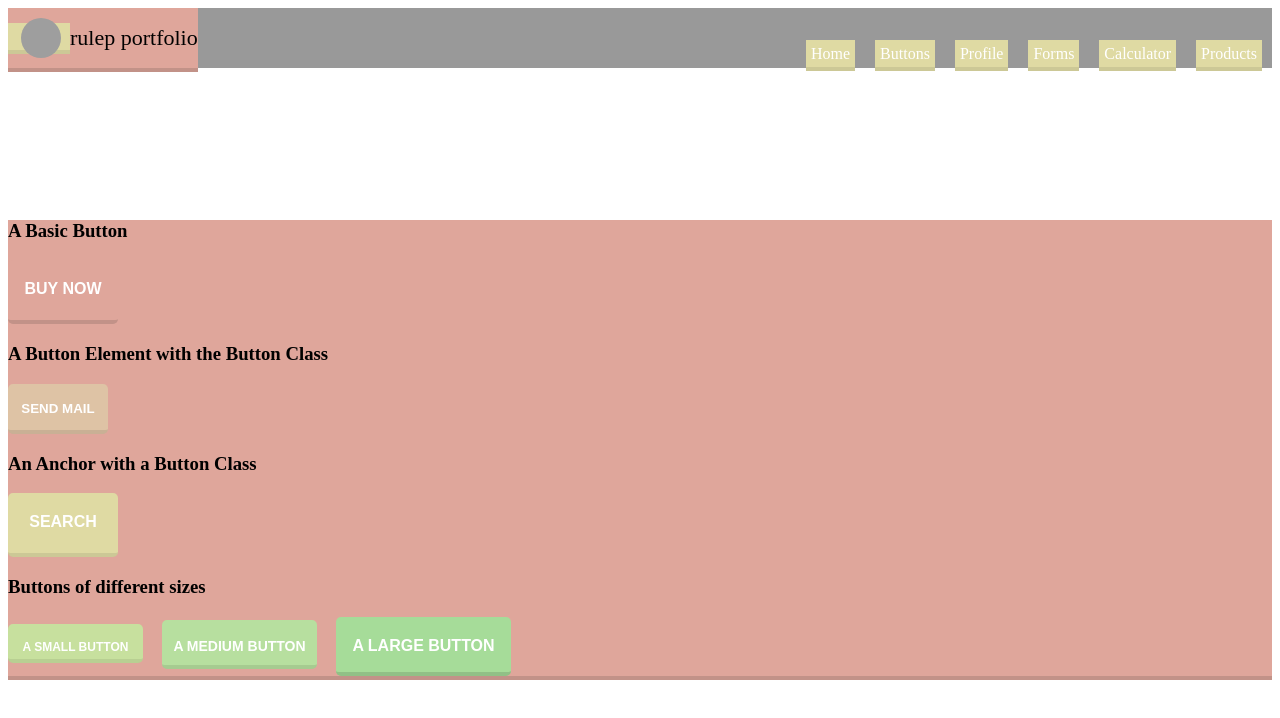
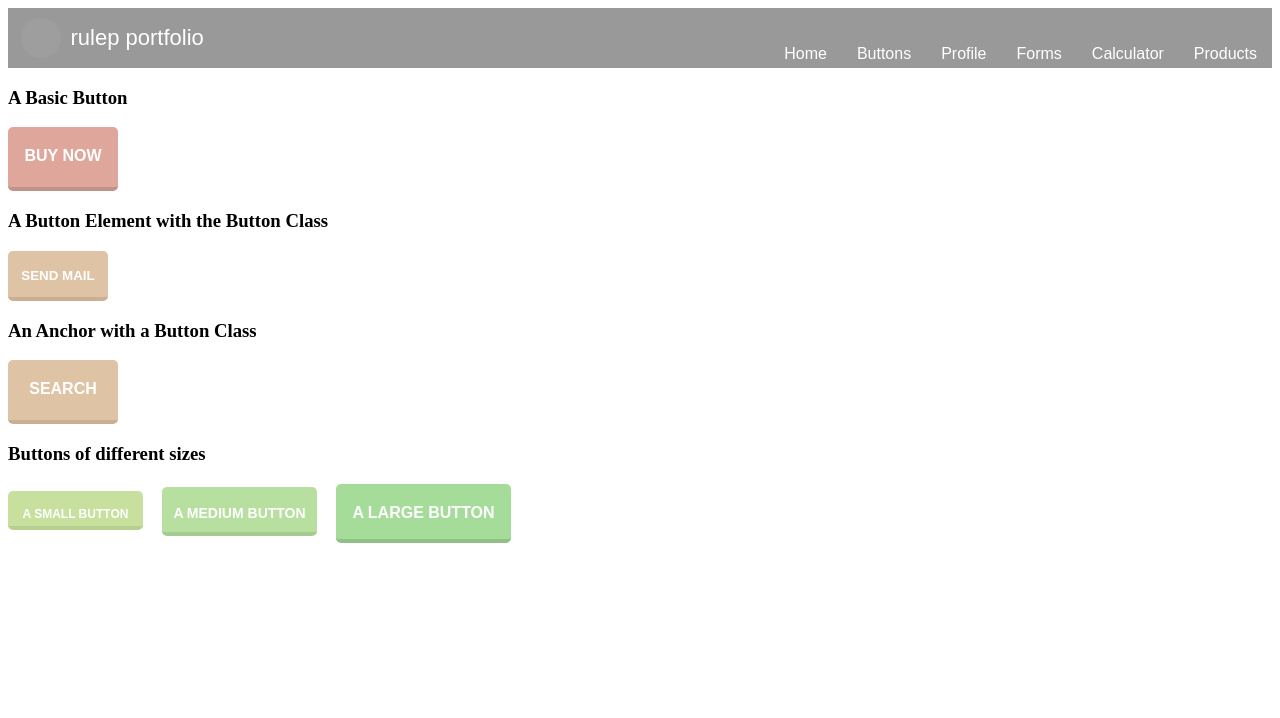
Before and after one commit to rulep/rulep.github.io, a plain HTML site: page buttons/index.html in a window 1280 px wide. Drawn offline with Linux system fonts and the light colour scheme; grey boxes are pictures that could not be loaded.

Commit message:
Modified styling of page

```diff
--- a/buttons/index.html
+++ b/buttons/index.html
@@ -44,7 +44,6 @@
 
     </header>
 
-		<div class="section">
 			<h3>A Basic Button</h3>
 				<div class="button">Buy Now</div>
 
@@ -58,7 +57,6 @@
 				<div class="button button-sm">A Small Button</div>
 				<div class="button button-md">A Medium Button</div>
 				<div class="button button-lg">A Large Button</div>
-		</div>
 
 	</body>
 
--- a/buttons/styles.css
+++ b/buttons/styles.css
@@ -4,10 +4,6 @@ Button Default
 Button Custom Styles
 Button Effects
 */
-
-.section {
-	margin: 12% 0;
-}
 
 /*
   ========================================
@@ -38,6 +34,7 @@ Button Effects
   width: 100%;
   height: 60px;
   background-color: rgba(0,0,0,0.4);
+  font-family: sans-serif;
 }
 
 
@@ -48,6 +45,8 @@ Button Effects
 */
 
 .header-left {
+  background-color: rgba(0,0,0,0) !important;
+  border-bottom: 0 !important;
   float: left;
 }
 #logo, #logo-text {
@@ -62,6 +61,7 @@ Button Effects
   margin-left: 8px;
 }
 #logo-text {
+  color: #fff;
   display: inline;
   font-size: 22px;
   font-weight: 400;
@@ -97,9 +97,9 @@ Button Effects
   opacity: 0.7;
 }
 .primary-header a {
-  color: #fff;
-  padding: 5px;
-  text-decoration: none;
+  color: #fff !important;
+  padding: 5px !important;
+  text-decoration: none !important;
 }
 .primary-header a:hover {
   color: #FE7DB9;
@@ -175,8 +175,8 @@ div {
 	border-bottom: 4px solid #C29288 !important;
 }
 a {
-	background-color: #DFDAA3 !important;
-	border-bottom: 4px solid #CCC896 !important;
+	xbackground-color: #DFDAA3 !important;
+	xborder-bottom: 4px solid #CCC896 !important;
 }
 .button-sm {
 	width: 125px;
@@ -226,8 +226,8 @@ div:active {
 
 /* anchor with button class */
 a:active {
-	border-bottom: 4px solid #DFDAA3 !important;
-	border-top: 4px solid #CCC896 !important;
+	xborder-bottom: 4px solid #DFDAA3 !important;
+	xborder-top: 4px solid #CCC896 !important;
 }
 
 .button-sm:active {
```
